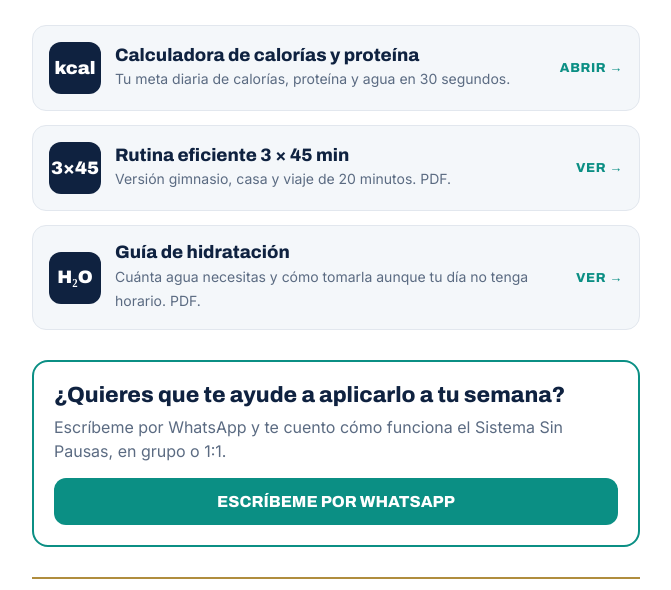
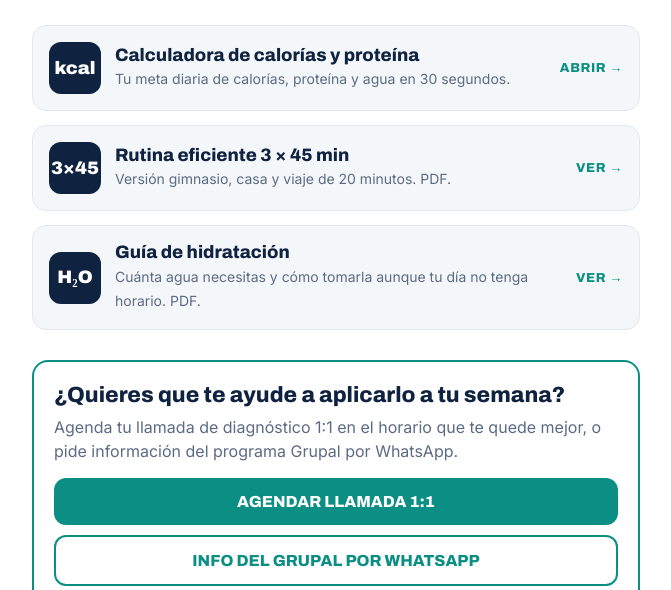
Before and after one commit to rogeralexander3351-tech/sinpausas, a plain HTML site: page index.html in a window 1280 px wide. Shown: the part 275-865 px from the top of the page, without its empty margins (304-975 px from the left). Drawn offline with Linux system fonts and the light colour scheme.

Commit message:
1:1 agenda por Calendly; Grupal sigue por WhatsApp
Co-Authored-By: Claude Opus 5.5 <noreply@anthropic.com>

```diff
--- a/index.html
+++ b/index.html
@@ -30,6 +30,8 @@ a.item:hover,a.item:focus-visible{border-color:var(--tq);outline:none}
 .cta h2{font:800 22px/1.2 Archivo;margin-bottom:6px}
 .cta p{color:var(--mute);margin-bottom:14px}
 .wa{display:block;text-align:center;background:var(--tq);color:#fff;text-decoration:none;font:800 16px Archivo;padding:15px;border-radius:12px;text-transform:uppercase}
+.btns{display:grid;gap:10px}
+.wa.alt{background:transparent;color:var(--tq);border:2px solid var(--tq)}
 .foot{margin-top:30px;padding-top:14px;border-top:2px solid var(--gold);display:flex;justify-content:space-between;align-items:end;gap:10px;flex-wrap:wrap}
 .foot b{font:800 20px Archivo}
 .foot span{font-size:13px;color:var(--mute)}
@@ -48,8 +50,8 @@ a.item:hover,a.item:focus-visible{border-color:var(--tq);outline:none}
   </div>
   <div class="cta">
     <h2>¿Quieres que te ayude a aplicarlo a tu semana?</h2>
-    <p>Escríbeme por WhatsApp y te cuento cómo funciona el Sistema Sin Pausas, en grupo o 1:1.</p>
-    <a class="wa" href="https://wa.me/50242125447?text=Hola%20Alex%2C%20vi%20los%20regalos%20Sin%20Pausas%20y%20quiero%20m%C3%A1s%20info%20del%20programa">Escríbeme por WhatsApp</a>
+    <p>Agenda tu llamada de diagnóstico 1:1 en el horario que te quede mejor, o pide información del programa Grupal por WhatsApp.</p>
+    <div class="btns"><a class="wa" href="https://calendly.com/rogeralexander3351">Agendar llamada 1:1</a><a class="wa alt" href="https://wa.me/50242125447?text=Hola%20Alex%2C%20vi%20los%20regalos%20Sin%20Pausas%20y%20quiero%20info%20del%20Grupal">Info del Grupal por WhatsApp</a></div>
   </div>
   <div class="foot"><div><span>Te guía</span><br><b>Alexander López</b></div><span>@alexlopez.fitness · +502 4212-5447</span></div>
 </main>
```
Also changed, not shown: calculadora/index.html (+2 -0 lines), 1 other file.
